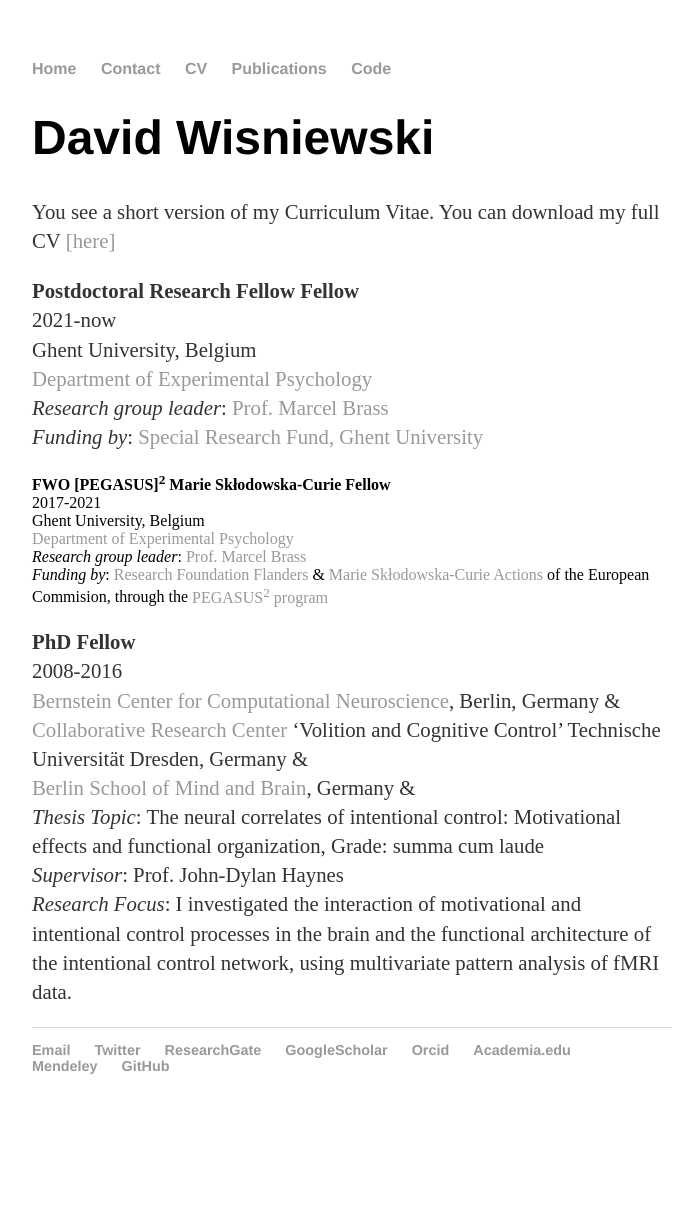
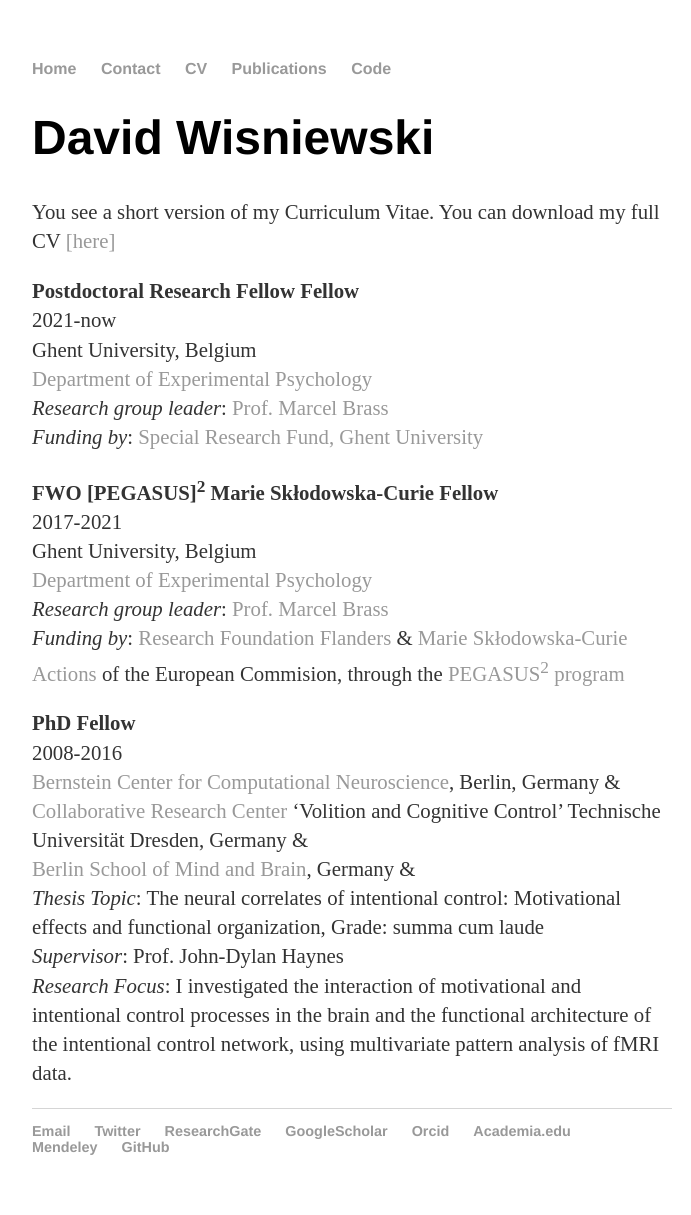
Before and after one commit to davidwisniewski/davidwisniewski.github.io, a Jekyll site: the page built from cv/index.html, in a window 1280 px wide. Shown: the whole page, without its empty margins (288-979 px from the left). Built offline with Jekyll 4.4.1, drawn with Linux system fonts in a browser that asks for light colours; before the commit the page ends 1134 px from its top, so only the background shows below that.

Commit message:
fixed typos

```diff
--- a/cv/index.html
+++ b/cv/index.html
@@ -7,21 +7,21 @@ title: David Wisniewski
 	<p>You see a short version of my Curriculum Vitae. You can download my full CV <a href="/files/CV_David_Wisniewski_2021_06_01.pdf">[here]</a> </p>
 
 	<p>
-
 	<b>Postdoctoral Research Fellow Fellow</b><br>
 	2021-now<br>
 	Ghent University, Belgium<br>
 	<a href="http://www.ugent.be/pp/experimentele-psychologie/en">Department of Experimental Psychology</a><br>
 	<em>Research group leader</em>: <a href="http://users.ugent.be/~mbrass/Web-Site/Dr._Marcel_Brass.html">Prof. Marcel Brass</a><br>
-	<em>Funding by</em>: <a href="https://www.ugent.be/en/research/funding/bof">Special Research Fund, Ghent University</a>
+	<em>Funding by</em>: <a href="https://www.ugent.be/en/research/funding/bof">Special Research Fund, Ghent University</a><br>
 	</p>
 
+	<p>
 	<b>FWO [PEGASUS]<sup>2</sup> Marie Skłodowska-Curie Fellow</b><br>
 	2017-2021<br>
 	Ghent University, Belgium<br>
 	<a href="http://www.ugent.be/pp/experimentele-psychologie/en">Department of Experimental Psychology</a><br>
 	<em>Research group leader</em>: <a href="http://users.ugent.be/~mbrass/Web-Site/Dr._Marcel_Brass.html">Prof. Marcel Brass</a><br>
-	<em>Funding by</em>: <a href="http://www.fwo.be/en/">Research Foundation Flanders</a> & <a href="https://ec.europa.eu/research/mariecurieactions/">Marie Skłodowska-Curie Actions</a> of the European Commision, through the <a href="http://cordis.europa.eu/project/rcn/196977_en.html">PEGASUS<sup>2</sup> program </a>
+	<em>Funding by</em>: <a href="http://www.fwo.be/en/">Research Foundation Flanders</a> & <a href="https://ec.europa.eu/research/mariecurieactions/">Marie Skłodowska-Curie Actions</a> of the European Commision, through the <a href="http://cordis.europa.eu/project/rcn/196977_en.html">PEGASUS<sup>2</sup> program </a><br>
 	</p>
 
 	<p>
--- a/index.html
+++ b/index.html
@@ -6,7 +6,7 @@ title: David Wisniewski
 	<h1>David Wisniewski</h1>
 	<img title="David Wisniewski" style="margin: 10px; float: right;" alt="Photo of David Wisniewski" src="/images/David_Wisniewski_300x450_BW.jpg" width="150" height="225" />
 	<p>
-	I am a cognitive neuroscientists and Postdoctoral Research Fellow at Ghent University. My research focuses on the neural representations of intentional action
+	I am a cognitive neuroscientist and Postdoctoral Research Fellow at Ghent University. My research focuses on the neural representations of intentional action
 	and how they change under varying task demands. To investigate this issue, I combine functional magnetic resonance imaging (fMRI),
 	machine learning, and computational modelling techniques. I am also interested in free will beliefs, how they affect our behavior, and how they are related to attitudes about free will.
 	<br>
```
